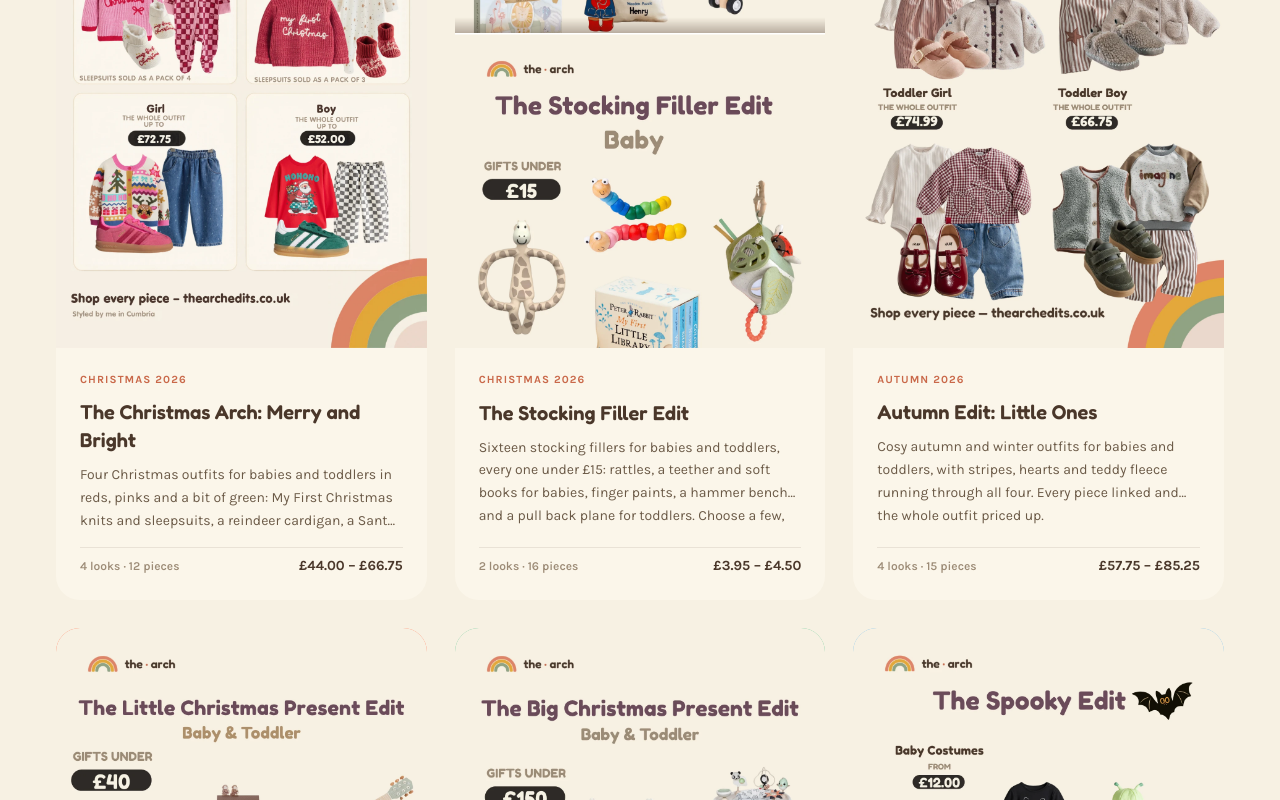
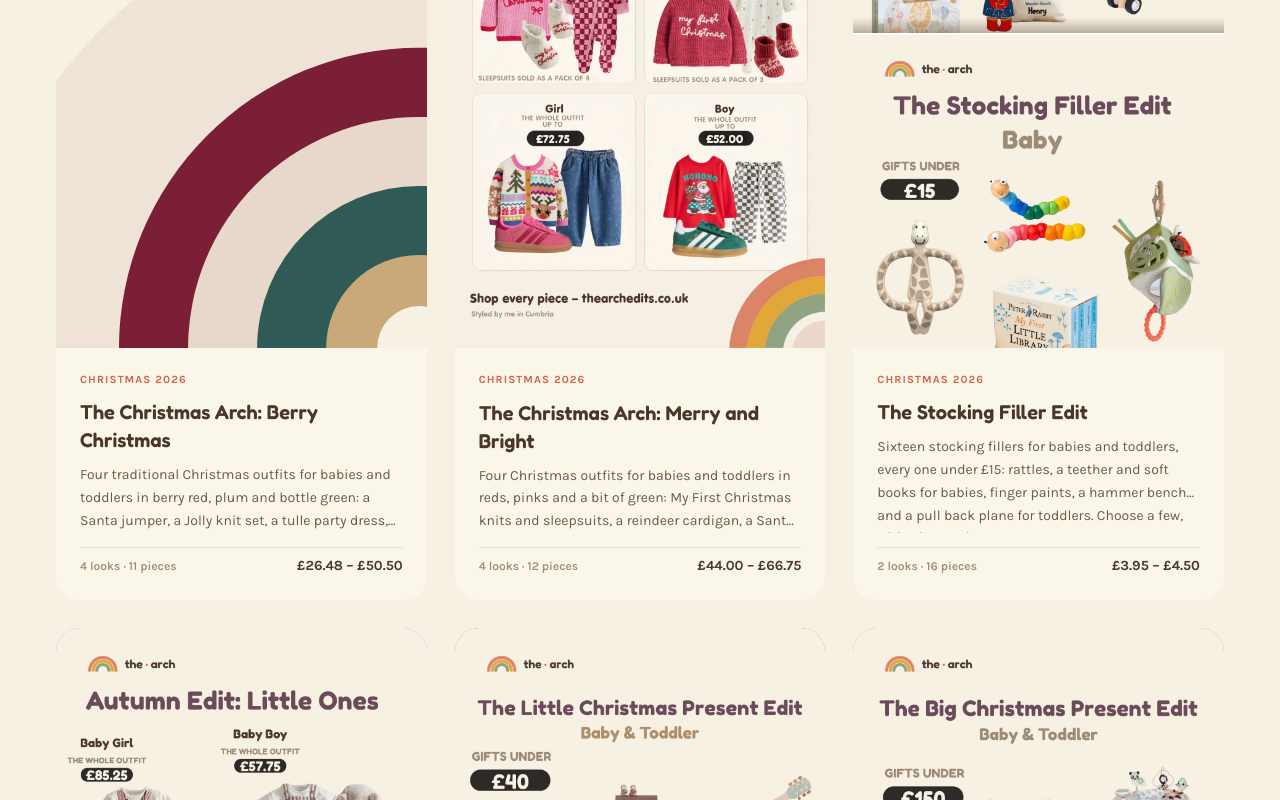
Before and after one commit to thearchhello-dotcom/the-arch, a Next.js app: page /edits in a window 1280 px wide. Shown: the part 938-1738 px from the top of the page. Built offline with nearby package versions, Linux system fonts and the light colour scheme.

Commit message:
Add The Christmas Arch: Berry Christmas as a hidden draft
Co-Authored-By: Claude Sonnet 5.5 <noreply@anthropic.com>

```diff
--- a/data/edits.ts
+++ b/data/edits.ts
@@ -30,6 +30,28 @@ import type { Edit } from "@/lib/types";
  */
 
 export const edits: Edit[] = [
+  {
+    slug: "christmas-arch-berry-christmas-26",
+    title: "The Christmas Arch: Berry Christmas",
+    searchTitle: "Traditional red Christmas outfits for babies and toddlers",
+    instagram: "Berry Christmas 🎄 The second of my Christmas Arch edits, in deeper berry, plum and bottle green.\n\nFour looks: a jolly cream jumper with red leggings and patent T-bar shoes for a baby girl, a Santa jumper with turquoise cords for a baby boy, a burgundy tulle dress with glitter boots for a girl, and an embroidered Christmas tee with striped trousers and white Converse for a boy.\n\nBaby girl £46, baby boy £40.99, girl from £26.48 and boy from £50.50, with every piece linked and priced up on the site. The glitter boots are in the sale, so that price can change.\n\nStyled by me in Cumbria 🌈\nLink in bio to shop\n\n#christmasoutfit #babychristmas #kidschristmas #christmasjumper #ukmum",
+    note: "The H&M pieces are at their normal prices here: H&M take 15% off for members, which brings the trousers and dress to £7.65 and the tights to £5.95. The tights come as a pack of two. The Next glitter boots are in the sale, so their price can change.",
+    section: "outfits",
+    season: "Christmas 2026",
+    plannedFor: "Waiting for the final board",
+    draft: true,
+    palette: ["#7A1F35", "#E8D8CC", "#2F5A55", "#C9A87A"],
+    description:
+      "Four traditional Christmas outfits for babies and toddlers in berry red, plum and bottle green: a Santa jumper, a Jolly knit set, a tulle party dress, an embroidered Christmas tee and Converse. Every piece linked and the whole outfit priced up.",
+    // Next, H&M and M&S prices were read by Gemma on 7 Oct. The glitter boots are in the
+    // Next sale: re-check them and the Girl total.
+    looks: [
+      { label: "Baby Girl", ages: "0–18 months", productIds: ["mp-christmas-wreath-set", "next-burgundy-t-bar-shoes"] },
+      { label: "Baby Boy", ages: "4–24 months", productIds: ["mp-christmas-santa-jumper", "hm-paper-bag-cord-trousers", "next-tan-touch-fastening-trainers"] },
+      { label: "Girl", ages: "1–4 years", productIds: ["hm-tulle-skirt-dress", "hm-2pack-tights-red-beige", "next-gold-glitter-chelsea-boots"] },
+      { label: "Boy", ages: "1–3 years", productIds: ["next-berry-embroidered-xmas-tee", "ms-ticking-stripe-trousers-brown", "next-converse-white-infant"] },
+    ],
+  },
   {
     slug: "christmas-arch-merry-bright-26",
     title: "The Christmas Arch: Merry and Bright",
--- a/data/products.ts
+++ b/data/products.ts
@@ -267,6 +267,22 @@ export const products: Product[] = [
   { id: "next-santa-moped-tee", name: "Red Santa Moped Long Sleeve Christmas T-Shirt (3mths-7yrs)", category: "Boys", retailer: "Next", price: 5.50, priceTo: 7.50, type: "top", affiliateUrl: "https://www.next.co.uk/style/SV011961/G90591" },
   { id: "next-checkerboard-trousers", name: "Black / White Checkerboard Pull On Wide Trousers (3mths-7yrs)", category: "Boys", retailer: "Next", price: 11.00, priceTo: 13.00, type: "bottom", affiliateUrl: "https://www.next.co.uk/style/SU367655/G77221" },
   { id: "adidas-gazelle-indoor-green", name: "Gazelle Indoor Comfort Closure Elastic Lace Shoes, Green", category: "Boys", retailer: "adidas", price: 45.00, onSale: true, salePrice: 31.50, type: "foot", affiliateUrl: "https://www.adidas.co.uk/gazelle-indoor-comfort-closure-elastic-lace-shoes/IH9130.html" },
+  // ---- The Christmas Arch: Berry Christmas (christmas-arch-berry-christmas-26) ----
+  // Prices read by Gemma off the shops' pages on 7 Oct 2026 (Next, H&M and M&S block
+  // automated reads); Mamas & Papas read from its own feed. The H&M 15% off is for
+  // members only, so the normal price is used and the member price is said on the page.
+  // The Next glitter boots are in the sale: re-check. Tights are a pack of two.
+  { id: "mp-christmas-wreath-set", name: "Christmas Wreath Top & Leggings Set", category: "Baby", retailer: "Mamas & Papas", price: 35.00, type: "top", affiliateUrl: "https://www.mamasandpapas.com/products/2pc-jolly-knit-set-up-to-1-month-s42ls3xb1", imageUrl: "https://cdn.shopify.com/s/files/1/0414/6023/6453/files/mamas-papas-2pc-set-christmas-wreath-top-leggings-set-1260275577.jpg?v=1791200233" },
+  { id: "next-burgundy-t-bar-shoes", name: "Burgundy Red Baby T-Bar Shoes (0-18mths)", category: "Baby", retailer: "Next", price: 11.00, type: "foot", affiliateUrl: "https://www.next.co.uk/style/SU962247/G63097" },
+  { id: "mp-christmas-santa-jumper", name: "Christmas Santa Knitted Jumper", category: "Baby", retailer: "Mamas & Papas", price: 25.00, type: "top", affiliateUrl: "https://www.mamasandpapas.com/products/santa-scene-jumper-0-3-s22ls3pb2", imageUrl: "https://cdn.shopify.com/s/files/1/0414/6023/6453/files/mamas-papas-jumpers-knitwear-christmas-santa-knitted-jumper-1260261947.jpg?v=1791190600" },
+  { id: "hm-paper-bag-cord-trousers", name: "Paper Bag Corduroy Trousers, Dark Turquoise", category: "Baby", retailer: "H&M", price: 8.99, type: "bottom", affiliateUrl: "https://www2.hm.com/en_gb/productpage.1349245004.html" },
+  { id: "next-tan-touch-fastening-trainers", name: "Tan Brown Touch Fastening Baby Trainers", category: "Baby", retailer: "Next", price: 7.00, type: "foot", affiliateUrl: "https://www.next.co.uk/style/SU807131/N56399" },
+  { id: "hm-tulle-skirt-dress", name: "Tulle-Skirt Cotton Dress, Dark Red with Hearts", category: "Girls", retailer: "H&M", price: 8.99, type: "top", affiliateUrl: "https://www2.hm.com/en_gb/productpage.1342450006.html" },
+  { id: "hm-2pack-tights-red-beige", name: "2-Pack Tights, Dark Red and Light Beige", category: "Girls", retailer: "H&M", price: 6.99, type: "bottom", affiliateUrl: "https://www2.hm.com/en_gb/productpage.0493103096.html" },
+  { id: "next-gold-glitter-chelsea-boots", name: "Gold Glitter Standard Fit (F) Chelsea Zip Tassel Ankle Boots", category: "Girls", retailer: "Next", price: 10.50, priceTo: 12.50, onSale: true, salePrice: 10.50, type: "foot", affiliateUrl: "https://www.next.co.uk/style/SV152882/H42326" },
+  { id: "next-berry-embroidered-xmas-tee", name: "Berry Red All over Embroidered Long Sleeve Christmas T-Shirt (3mths-7yrs)", category: "Boys", retailer: "Next", price: 8.50, priceTo: 10.50, type: "top", affiliateUrl: "https://www.next.co.uk/style/SV011961/G90595" },
+  { id: "ms-ticking-stripe-trousers-brown", name: "Pure Cotton Ticking Stripe Trousers, Brown (0-5 Yrs)", category: "Boys", retailer: "M&S", price: 10.00, priceTo: 12.00, type: "bottom", affiliateUrl: "https://www.marksandspencer.com/pure-cotton-ticking-stripe-trousers-0-5-yrs-/p/clp61224919?color=Brown" },
+  { id: "next-converse-white-infant", name: "Converse White Lace Up Chuck Taylor All Star Infant Trainers", category: "Boys", retailer: "Next", price: 32.00, type: "foot", affiliateUrl: "https://www.next.co.uk/style/ST503078/946344" },
 ];
 
 /** What a piece actually costs today — the sale price when there is one.
```
